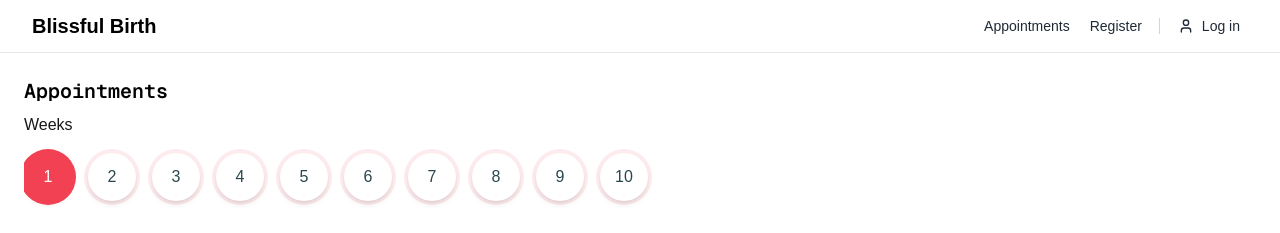
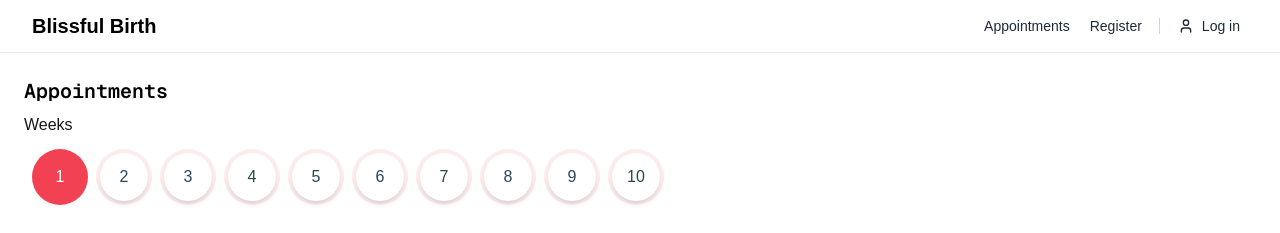
Before and after one commit to OluwaJudah/blissfulBirth, a Next.js app: page /schedules/1 in a window 1280 px wide. Shown: the top 233 px of the page. Built offline with nearby package versions, Linux system fonts and the light colour scheme.

Commit message:
refactor: updated styling for Weeks x-scrolls

```diff
--- a/app/(protected)/schedules/[id]/page.tsx
+++ b/app/(protected)/schedules/[id]/page.tsx
@@ -21,9 +21,10 @@ export default async function Page({
 
           <h3 className="text-base font-medium">Weeks</h3>
           <div className="overflow-x-auto py-4">
-            <div className="flex items-center gap-4  w-[650px]">
+            <div className="flex items-center px-3 gap-4 w-[650px]">
               {schedulesNos.map((num) => (
                 <Link
+                  scroll={false}
                   href={`/schedules/${num}`}
                   key={num}
                   className={`ring-4 flex shadow-md hover:shadow-xl transition delay-150 duration-300 ease-in-out justify-center items-center size-12 ${
```
